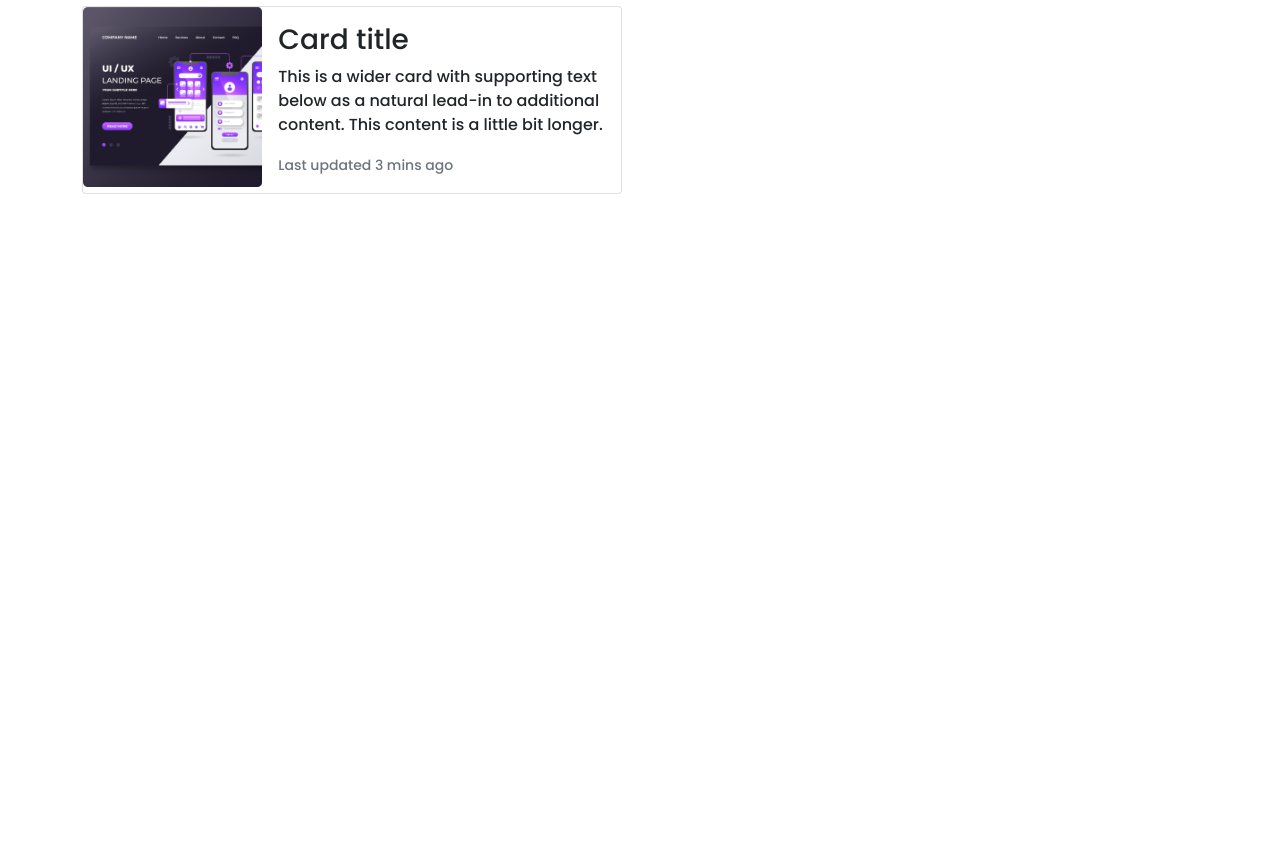
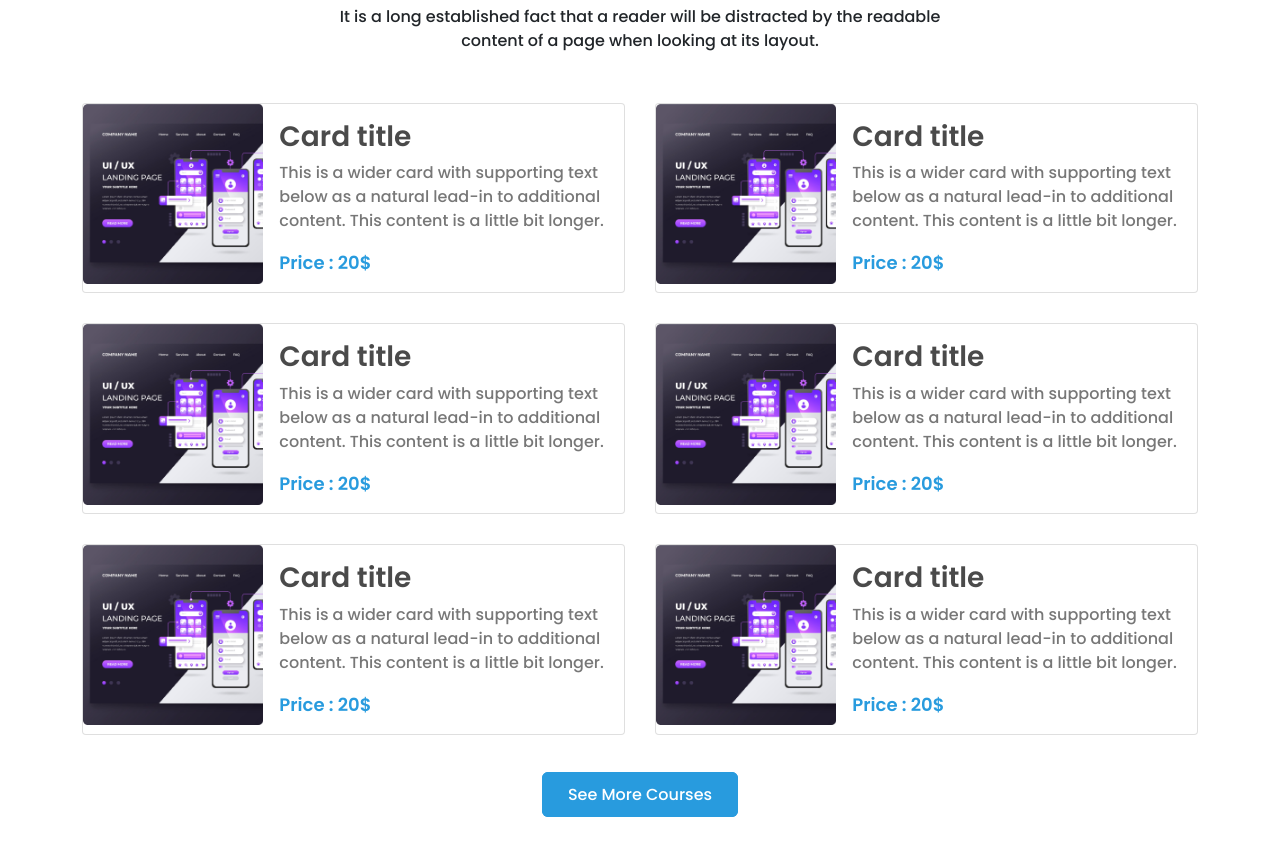
Before and after one commit to MdRasel5/learner-hub, a plain HTML site: page index.html in a window 1280 px wide. Shown: the part 796-1651 px from the top of the page. Before the commit the page ends 1006 px from the top, so only its background shows below. Drawn offline with Linux system fonts and the light colour scheme.

Commit message:
course section done

```diff
--- a/assets/css/style.css
+++ b/assets/css/style.css
@@ -103,3 +103,33 @@ header {
 }
 
 /* Course Area */
+.course-area h2 {
+    font-weight: 600;
+    font-weight: 45px;
+    color: #000;
+}
+
+.courses {
+    margin-top: 50px;
+    display: grid;
+    grid-template-columns: repeat(2, 1fr);
+    row-gap: 30px;
+    column-gap: 30px;
+}
+
+.single-course h3 {
+    color: #4A4A4A;
+    font-weight: 600;
+}
+
+.single-course p {
+    color: #777777;
+    font-weight: normal;
+}
+
+.single-course .course-price {
+    color: #289BDE;
+    font-weight: 600;
+    font-size: 18px;
+    line-height: 27px;
+}
--- a/index.html
+++ b/index.html
@@ -120,12 +120,13 @@
     <!-- Course Area -->
     <section class="course-area text-center">
         <div class="container">
-            <h2>Discover Our Popular Courses</h2>
-            <p>It is a long established fact that a reader will be distracted by the readable content of a page when
+            <h2>Discover Our Popular <br> Courses</h2>
+            <p>It is a long established fact that a reader will be distracted by the readable <br> content of a page
+                when
                 looking at its layout.</p>
             <div class="courses">
                 <div class="single-course">
-                    <div class="card mb-3" style="max-width: 540px;">
+                    <div class="card" style="max-width: 600px;">
                         <div class="row g-0">
                             <div class="col-md-4">
                                 <img src="./assets/images/course/course-1.png" class="img-fluid rounded-start"
@@ -136,12 +137,110 @@
                                     <h3 class="card-title">Card title</h3>
                                     <p class="card-text">This is a wider card with supporting text below as a natural
                                         lead-in to additional content. This content is a little bit longer.</p>
-                                    <p class="card-text"><small class="text-muted">Last updated 3 mins ago</small></p>
+                                    <small class="course-price">Price : 20$</small>
                                 </div>
                             </div>
                         </div>
                     </div>
                 </div>
+
+                <div class="single-course">
+                    <div class="card" style="max-width: 600px;">
+                        <div class="row g-0">
+                            <div class="col-md-4">
+                                <img src="./assets/images/course/course-1.png" class="img-fluid rounded-start"
+                                    alt="course">
+                            </div>
+                            <div class="col-md-8">
+                                <div class="card-body text-start">
+                                    <h3 class="card-title">Card title</h3>
+                                    <p class="card-text">This is a wider card with supporting text below as a natural
+                                        lead-in to additional content. This content is a little bit longer.</p>
+                                    <small class="course-price">Price : 20$</small>
+                                </div>
+                            </div>
+                        </div>
+                    </div>
+                </div>
+                <div class="single-course">
+                    <div class="card" style="max-width: 600px;">
+                        <div class="row g-0">
+                            <div class="col-md-4">
+                                <img src="./assets/images/course/course-1.png" class="img-fluid rounded-start"
+                                    alt="course">
+                            </div>
+                            <div class="col-md-8">
+                                <div class="card-body text-start">
+                                    <h3 class="card-title">Card title</h3>
+                                    <p class="card-text">This is a wider card with supporting text below as a natural
+                                        lead-in to additional content. This content is a little bit longer.</p>
+                                    <small class="course-price">Price : 20$</small>
+                                </div>
+                            </div>
+                        </div>
+                    </div>
+                </div>
+
+                <div class="single-course">
+                    <div class="card" style="max-width: 600px;">
+                        <div class="row g-0">
+                            <div class="col-md-4">
+                                <img src="./assets/images/course/course-1.png" class="img-fluid rounded-start"
+                                    alt="course">
+                            </div>
+                            <div class="col-md-8">
+                                <div class="card-body text-start">
+                                    <h3 class="card-title">Card title</h3>
+                                    <p class="card-text">This is a wider card with supporting text below as a natural
+                                        lead-in to additional content. This content is a little bit longer.</p>
+                                    <small class="course-price">Price : 20$</small>
+                                </div>
+                            </div>
+                        </div>
+                    </div>
+                </div>
+
+
+                <div class="single-course">
+                    <div class="card" style="max-width: 600px;">
+                        <div class="row g-0">
+                            <div class="col-md-4">
+                                <img src="./assets/images/course/course-1.png" class="img-fluid rounded-start"
+                                    alt="course">
+                            </div>
+                            <div class="col-md-8">
+                                <div class="card-body text-start">
+                                    <h3 class="card-title">Card title</h3>
+                                    <p class="card-text">This is a wider card with supporting text below as a natural
+                                        lead-in to additional content. This content is a little bit longer.</p>
+                                    <small class="course-price">Price : 20$</small>
+                                </div>
+                            </div>
+                        </div>
+                    </div>
+                </div>
+
+                <div class="single-course">
+                    <div class="card" style="max-width: 600px;">
+                        <div class="row g-0">
+                            <div class="col-md-4">
+                                <img src="./assets/images/course/course-1.png" class="img-fluid rounded-start"
+                                    alt="course">
+                            </div>
+                            <div class="col-md-8">
+                                <div class="card-body text-start">
+                                    <h3 class="card-title">Card title</h3>
+                                    <p class="card-text">This is a wider card with supporting text below as a natural
+                                        lead-in to additional content. This content is a little bit longer.</p>
+                                    <small class="course-price">Price : 20$</small>
+                                </div>
+                            </div>
+                        </div>
+                    </div>
+                </div>
+            </div>
+            <div class="view-more my-5">
+                <a href="#" class="common-btn">See More Courses</a>
             </div>
         </div>
     </section>
```
